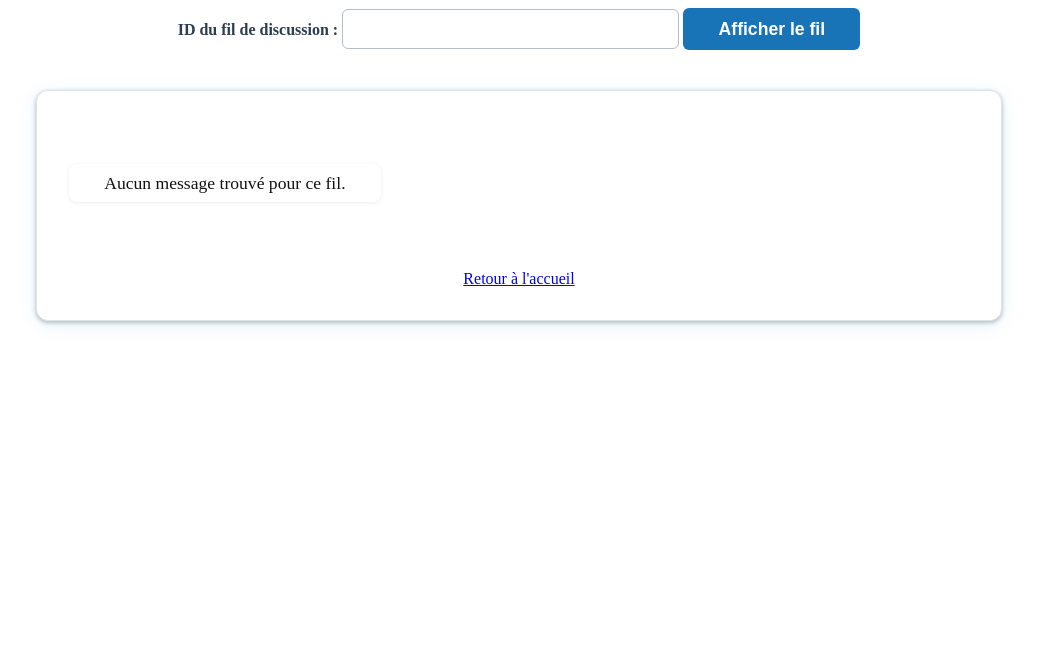
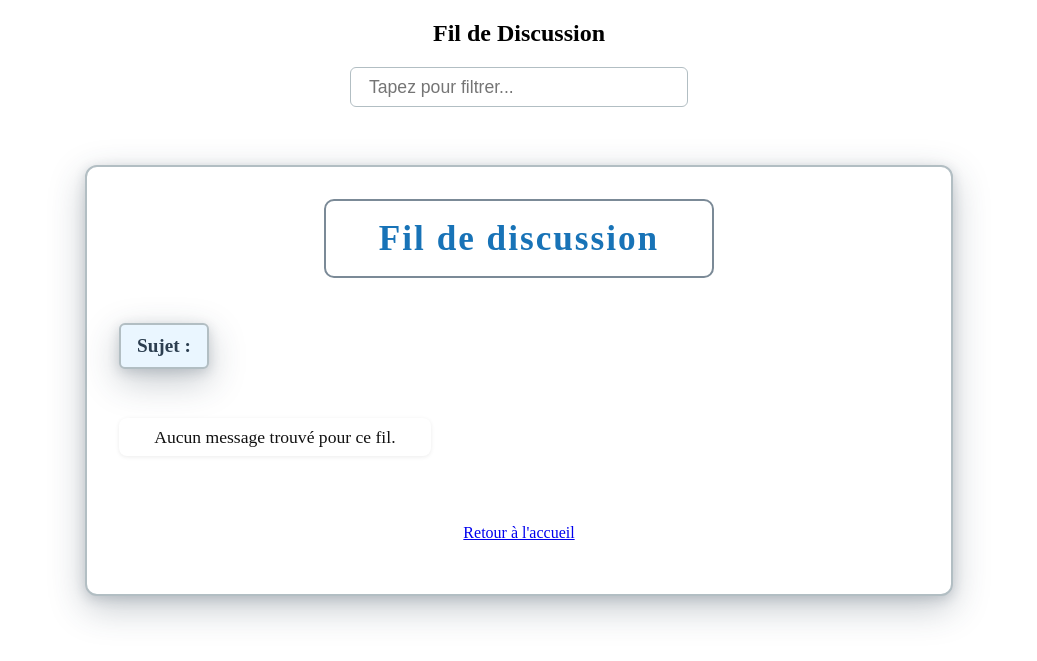
Before and after one commit to MelodyDuplaix/projet_mooc_test, a FastAPI app: page /discussion in a window 1280 px wide. Shown: the top 661 px of the page, without its empty margins (121-1158 px from the left). Run offline with FastAPI, Linux system fonts and the light colour scheme; parts of the project's set-up code (start-up, migrations or seed data) failed here and were passed over; some libraries are stand-ins or nearby versions.

Commit message:
Feat: modification pour rendre la recherche de thread plus fluide

```diff
--- a/api/templates/discussion_thread.html
+++ b/api/templates/discussion_thread.html
@@ -44,44 +44,233 @@
         color: #888;
         text-align: right;
     }
+    .dashboard-thread {
+    background: #fff;
+    border-radius: 12px;
+    box-shadow: 0 12px 36px rgba(44,62,80,0.28), 0 3px 12px rgba(44,62,80,0.18);
+    border: 2.5px solid #b2bec3;
+    padding: 32px 32px 24px 32px;
+    max-width: 800px;
+    margin: 40px auto;
+}
+
+.sujet-principal {
+    font-size: 1.2em;
+    font-weight: bold;
+    color: #2c3e50;
+    background: #eaf6ff;
+    border-left: 4px solid #3498db;
+    padding: 10px 16px;
+    margin-bottom: 24px;
+    border-radius: 6px;
+    box-shadow: 0 12px 36px rgba(44,62,80,0.28), 0 3px 12px rgba(44,62,80,0.18);
+    border: 2.5px solid #b2bec3;
+}
+
+ul.messages-thread {
+    list-style: none;
+    padding: 0;
+    margin-bottom: 28px;
+}
+ul.messages-thread li {
+    background: #fff;
+    border-radius: 8px;
+    margin-bottom: 16px;
+    padding: 16px 20px;
+    box-shadow: 0 12px 36px rgba(44,62,80,0.28), 0 3px 12px rgba(44,62,80,0.18);
+    border-left: 4px solid #b2bec3;
+    border: 2.5px solid #b2bec3;
+    transition: border-color 0.2s, box-shadow 0.2s;
+}
+ul.messages-thread li:hover {
+    border-left: 4px solid #3498db;
+    background: #f0f8ff;
+    box-shadow: 0 18px 54px rgba(44,62,80,0.32), 0 6px 24px rgba(44,62,80,0.22);
+}
+
+.langue {
+    font-size: 0.95em;
+    color: #636e72;
+}
+
+.sentiment {
+    font-size: 0.95em;
+    font-weight: bold;
+    padding: 2px 8px;
+    border-radius: 4px;
+    margin-left: 6px;
+}
+.sentiment-positive {
+    background: #d4f8e8;
+    color: #218c5a;
+}
+.sentiment-very-positive {
+    background: #145a32;
+    color: #fff;
+}
+.sentiment-neutral {
+    background: #f6e58d;
+    color: #b7950b;
+}
+.sentiment-negative {
+    background: #ffd6d6;
+    color: #c0392b;
+}
+.sentiment-very-negative {
+    background: #922b21;
+    color: #fff;
+}
+
+.resume-sentiments {
+    background: #f4f8fb;
+    border-radius: 8px;
+    padding: 12px 18px;
+    margin-bottom: 18px;
+    font-size: 1.05em;
+    color: #34495e;
+    box-shadow: 0 12px 36px rgba(44,62,80,0.28), 0 3px 12px rgba(44,62,80,0.18);
+    border: 2.5px solid #b2bec3;
+}
+
+@media (max-width: 600px) {
+    .dashboard-thread {
+        padding: 12px 2vw;
+    }
+    .sujet-principal {
+        font-size: 1em;
+        padding: 8px 8px;
+    }
+    ul.messages-thread li {
+        padding: 10px 8px;
+    }
+    .resume-sentiments {
+        padding: 8px 8px;
+    }
+}
     </style>
 </head>
 <body>
-    <form method="post" action="/discussion_thread" style="margin-bottom: 2em; text-align: center;">
-        <label for="thread_id" style="font-weight: bold; color: #2c3e50;">ID du fil de discussion :</label>
-        <input type="text" id="thread_id" name="thread_id" required style="padding: 0.5em 1em; border-radius: 6px; border: 1px solid #b2bec3; width: 300px; font-size: 1.1em;">
-        <button type="submit" style="background: #1873b7; color: #fff; border: none; border-radius: 6px; padding: 0.6em 2em; font-size: 1.1em; font-weight: bold; cursor: pointer; transition: background 0.2s;">Afficher le fil</button>
-    </form>
-    {% if threads %}
-        <div style="margin-bottom: 2em;">
-            <strong>Threads disponibles :</strong>
-            <ul>
-            {% for t in threads %}
-                <li>{{ t.title }} — <code>{{ t.id }}</code></li>
+    <div style="text-align: center;">
+        <h2 style="text-align: center;">Fil de Discussion</h2>
+        <div style="display: flex; justify-content: center; align-items: center;">
+            <input type="text" id="thread-selector" placeholder="Tapez pour filtrer..." style="padding: 0.5em 1em; border-radius: 6px; border: 1px solid #b2bec3; width: 300px; font-size: 1.1em; margin-bottom: 1em;">
+        </div>
+        <ul id="thread-list" style="list-style: none; padding: 0; text-align: center;">
+            {% for thread in threads %}
+                <li style="display: block; text-decoration: underline; color: blue; cursor: pointer;" data-thread-id="{{thread._id}}" data-thread-title="{{thread.content.title}}">{{thread.content.title}}</li>
             {% endfor %}
-            </ul>
-        </div>
-    {% endif %}
-    <div class="discussion-container">
+        </ul>
+    </div>
+    <div class="discussion-container dashboard-thread"  style="background: #fff;">
         {% if thread %}
-            <div class="discussion-title">{{ thread.title }}</div>
+            <h1 style="color: #1873b7; background: none;">Fil de discussion</h1>
+            <p class="sujet-principal"><strong>Sujet :</strong> {{ thread.title }}</p>
+            <ul class="messages-thread">
             {% if messages and messages|length > 0 %}
                 {% for msg in messages %}
-                    <div class="message-thread">
-                        <div class="message-header">{{ msg.username or 'Anonyme' }}</div>
-                        <div class="message-body">{{ msg.body }}</div>
-                        <div class="message-meta">Posté le {{ msg.created_at.strftime('%d/%m/%Y à %H:%M') if msg.created_at else '' }}</div>
-                    </div>
+            <li>
+                <strong>{{ msg.message.content.username if msg.message.content else msg.message.username }}</strong> : {{ msg.message.content.body if msg.message.content else msg.message.body }}<br>
+                <span class="sentiment sentiment-{{ msg.label|lower|replace(' ', '-')|replace('é', 'e')|replace('è', 'e')|replace('ê', 'e')|replace('à', 'a') }}">
+                    Sentiment : {{ msg.label }} ({{msg.score}})<br>
+                    {% if msg.label == 'Very positif' %} ⭐{% endif %}
+                    {% if msg.label == 'Very negatif' %} ⚠️{% endif %}
+                </span>
+            </li>
                 {% endfor %}
+            </ul>
             {% else %}
                 <p>Aucun message trouvé pour ce fil.</p>
             {% endif %}
-        {% else %}
-            <p style="text-align:center; color:#b71c1c;">Aucun fil de discussion trouvé pour ce sujet.</p>
         {% endif %}
         <div style="text-align: center; margin-top: 2em;">
             <a href="/">Retour à l'accueil</a>
         </div>
     </div>
+    <script>
+        const threadSelector = document.getElementById('thread-selector');
+        const threadList = document.getElementById('thread-list');
+        const messagesThread = document.querySelector('.messages-thread');
+
+        // Fonction pour masquer tous les threads
+        function hideAllThreads() {
+            const listItems = threadList.querySelectorAll('li');
+            listItems.forEach(item => {
+                item.style.display = 'none';
+            });
+        }
+
+        // Fonction pour afficher les 10 premiers threads
+        function showFirstTenThreads() {
+            const listItems = threadList.querySelectorAll('li');
+            listItems.forEach(item => {
+                item.style.display = 'none';
+            });
+            const firstTen = threadList.querySelectorAll('li:nth-child(-n+10)');
+            firstTen.forEach(item => {
+                item.style.display = 'block';
+            });
+        }
+
+        // Initialisation de l'affichage au chargement
+        window.addEventListener('DOMContentLoaded', () => {
+            if (messagesThread) {
+                // Si la liste des messages existe, masquer la liste des threads si le champ est vide
+                if (threadSelector.value.trim() === "") {
+                    hideAllThreads();
+                }
+            } else {
+                // Sinon, afficher 10 threads seulement si le champ est vide
+                if (threadSelector.value.trim() === "") {
+                    showFirstTenThreads();
+                }
+            }
+        });
+
+        threadSelector.addEventListener('input', () => {
+            const filter = threadSelector.value.toLowerCase();
+            const listItems = threadList.querySelectorAll('li');
+            if (messagesThread) {
+                // Si la liste des messages existe, masquer la liste si le champ est vide
+                if (filter === "") {
+                    hideAllThreads();
+                } else {
+                    listItems.forEach(item => {
+                        const title = item.dataset.threadTitle.toLowerCase();
+                        item.style.display = title.includes(filter) ? 'block' : 'none';
+                    });
+                }
+            } else {
+                // Sinon, filtrer normalement et afficher 10 si vide
+                if (filter === "") {
+                    showFirstTenThreads();
+                } else {
+                    listItems.forEach(item => {
+                        const title = item.dataset.threadTitle.toLowerCase();
+                        item.style.display = title.includes(filter) ? 'block' : 'none';
+                    });
+                }
+            }
+        });
+
+        threadList.addEventListener('click', (event) => {
+            if (event.target.tagName === 'LI') {
+                const threadId = event.target.dataset.threadId;
+                selectThread(threadId);
+            }
+        });
+
+        function selectThread(threadId) {
+            const form = document.createElement('form');
+            form.method = 'post';
+            form.action = '/discussion_thread';
+            const hiddenInput = document.createElement('input');
+            hiddenInput.type = 'hidden';
+            hiddenInput.name = 'thread_id';
+            hiddenInput.value = threadId;
+            form.appendChild(hiddenInput);
+            document.body.appendChild(form);
+            form.submit();
+        }
+    </script>
 </body>
 </html>
```
Also changed, not shown: api/routers/endpoints.py (+17 -13 lines).
